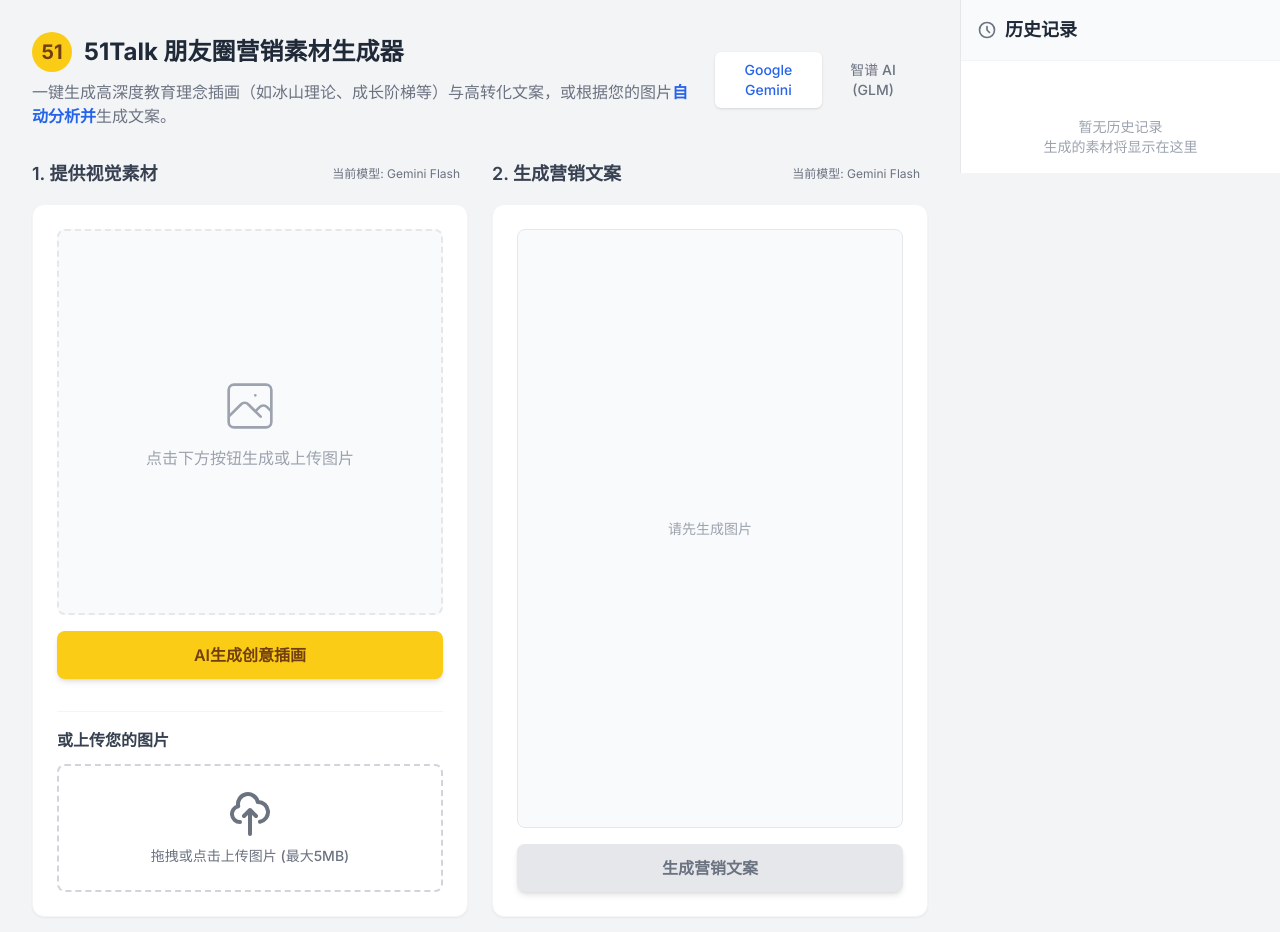
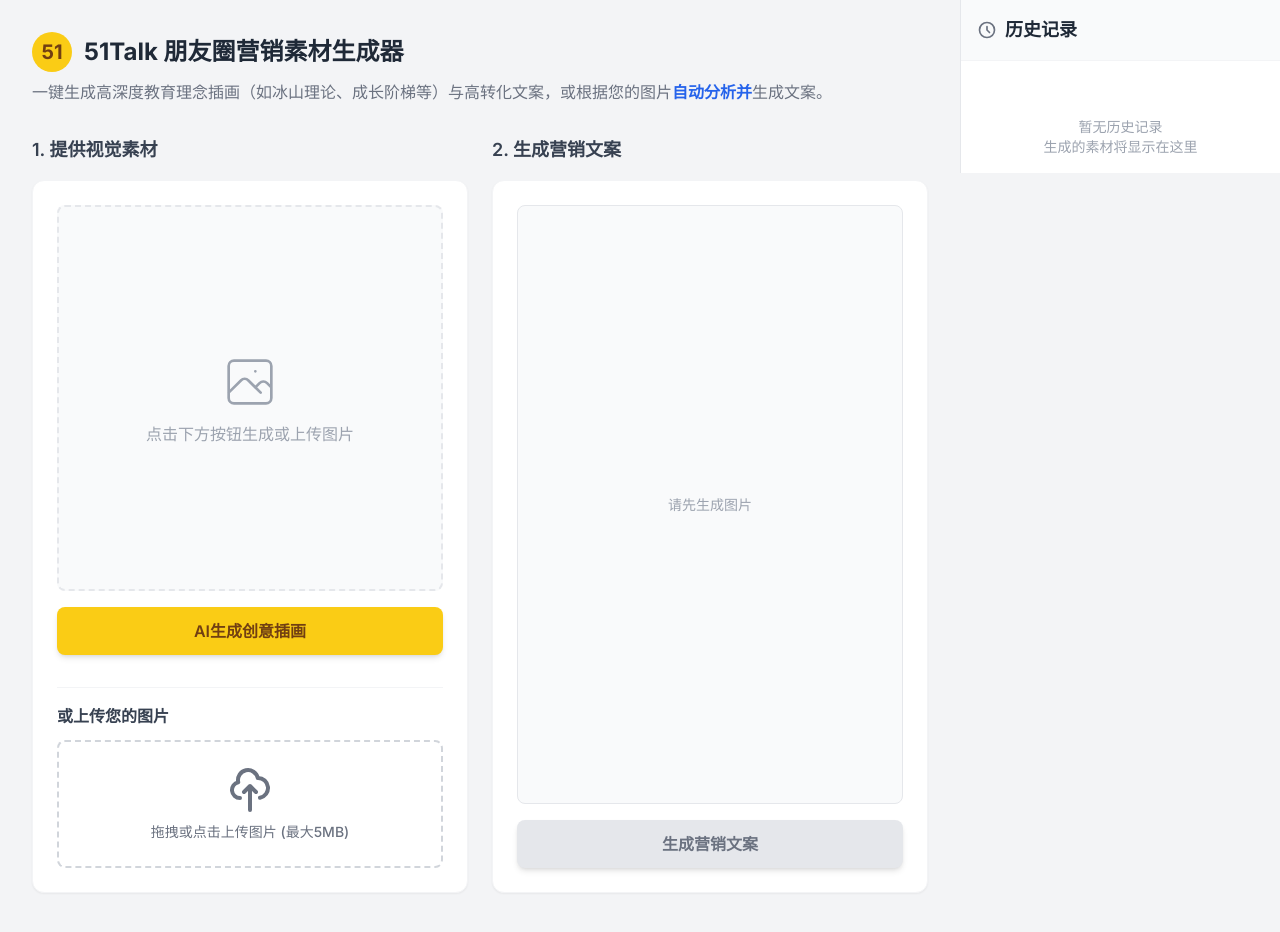
Before and after one commit to cjhow2008-collab/pengyouquanwenan, a React (Vite) app: page / in a window 1280 px wide. Shown: the top 932 px of the page. Built offline with nearby package versions, Linux system fonts and the light colour scheme.

Commit message:
Rollback to Gemini only: Removed Zhipu toggle and defaults to Gemini service

```diff
--- a/App.tsx
+++ b/App.tsx
@@ -51,12 +51,7 @@
     setUploadedImageDescription('');
 
     try {
-      let result;
-      if (currentModel === 'gemini') {
-        result = await GeminiService.generateMarketingImage();
-      } else {
-        result = await ZhipuService.generateMarketingImage();
-      }
+      const result = await GeminiService.generateMarketingImage();
 
       const { imageUrl, description, theme } = result;
 
@@ -77,7 +72,7 @@
       setErrorMsg(msg);
       setStatus(GenerationStatus.ERROR);
     }
-  }, [currentModel]);
+  }, []);
 
   // Handler: Upload Image - Now includes AI analysis for description
   const handleUploadImage = useCallback(async (file: File, base64: string) => { // Removed description parameter
@@ -90,12 +85,7 @@
 
     try {
       // AI analyzes the image to get a description
-      let aiDescription;
-      if (currentModel === 'gemini') {
-        aiDescription = await GeminiService.analyzeImageForDescription(base64);
-      } else {
-        aiDescription = await ZhipuService.analyzeImageForDescription(base64);
-      }
+      const aiDescription = await GeminiService.analyzeImageForDescription(base64);
 
       setUploadedImageDescription(aiDescription);
       setStatus(GenerationStatus.IMAGE_READY); // Image ready after description is generated
@@ -111,7 +101,7 @@
       setUploadedImageBase64(null);
       setUploadedImageDescription(''); // Clear AI description on error
     }
-  }, [currentModel]);
+  }, []);
 
   // Removed handleUpdateUploadedImageDescription as user no longer manually describes.
 
@@ -160,20 +150,11 @@
       const randomIndex = Math.floor(Math.random() * SELLING_POINTS.length);
       const sellingPoint = SELLING_POINTS[randomIndex].content;
 
-      let paragraphs;
-      if (currentModel === 'gemini') {
-        paragraphs = await GeminiService.generateMarketingText(
-          imageToUse,
-          sellingPoint,
-          descriptionToUse
-        );
-      } else {
-        paragraphs = await ZhipuService.generateMarketingText(
-          imageToUse,
-          sellingPoint,
-          descriptionToUse
-        );
-      }
+      const paragraphs = await GeminiService.generateMarketingText(
+        imageToUse,
+        sellingPoint,
+        descriptionToUse
+      );
 
       // Create complete content object
       const newContent: GeneratedContent = {
@@ -200,7 +181,7 @@
       setErrorMsg(msg);
       setStatus(GenerationStatus.IMAGE_READY); // Revert to image ready so user can try text again
     }
-  }, [currentContent, uploadedImageBase64, uploadedImageDescription, uploadedImageUrl, currentModel]);
+  }, [currentContent, uploadedImageBase64, uploadedImageDescription, uploadedImageUrl]);
 
   // Handler: Restore from history
   const handleSelectHistory = useCallback((item: GeneratedContent) => {
@@ -236,22 +217,7 @@
               </div>
               <p className="text-gray-500">一键生成高深度教育理念插画（如冰山理论、成长阶梯等）与高转化文案，或根据您的图片<span className="font-semibold text-blue-600">自动分析并</span>生成文案。</p>
             </div>
-
-            {/* Model Switcher */}
-            <div className="flex bg-gray-100 p-1 rounded-lg self-start md:self-center">
-              <button
-                onClick={() => setCurrentModel('gemini')}
-                className={`px-4 py-2 rounded-md text-sm font-medium transition-all ${currentModel === 'gemini' ? 'bg-white shadow text-blue-600' : 'text-gray-500 hover:text-gray-700'}`}
-              >
-                Google Gemini
-              </button>
-              <button
-                onClick={() => setCurrentModel('zhipu')}
-                className={`px-4 py-2 rounded-md text-sm font-medium transition-all ${currentModel === 'zhipu' ? 'bg-white shadow text-purple-600' : 'text-gray-500 hover:text-gray-700'}`}
-              >
-                智谱 AI (GLM)
-              </button>
-            </div>
+            {/* Model Switcher Removed */}
           </div>
         </header>
 
@@ -267,9 +233,6 @@
           <section className="flex flex-col gap-4">
             <h2 className="text-lg font-semibold text-gray-700 flex justify-between items-center">
               <span>1. 提供视觉素材</span>
-              <span className="text-xs font-normal px-2 py-1 rounded bg-gray-100 text-gray-500">
-                当前模型: {currentModel === 'gemini' ? 'Gemini Flash' : 'Zhipu CogView-3'}
-              </span>
             </h2>
             <ImageDisplay
               imageUrl={currentContent.imageUrl || null} // AI generated image
@@ -296,9 +259,6 @@
           <section className="flex flex-col gap-4">
             <h2 className="text-lg font-semibold text-gray-700 flex justify-between items-center">
               <span>2. 生成营销文案</span>
-              <span className="text-xs font-normal px-2 py-1 rounded bg-gray-100 text-gray-500">
-                当前模型: {currentModel === 'gemini' ? 'Gemini Flash' : 'Zhipu GLM-4'}
-              </span>
             </h2>
             <TextDisplay
               text={currentContent.text || []}
```
